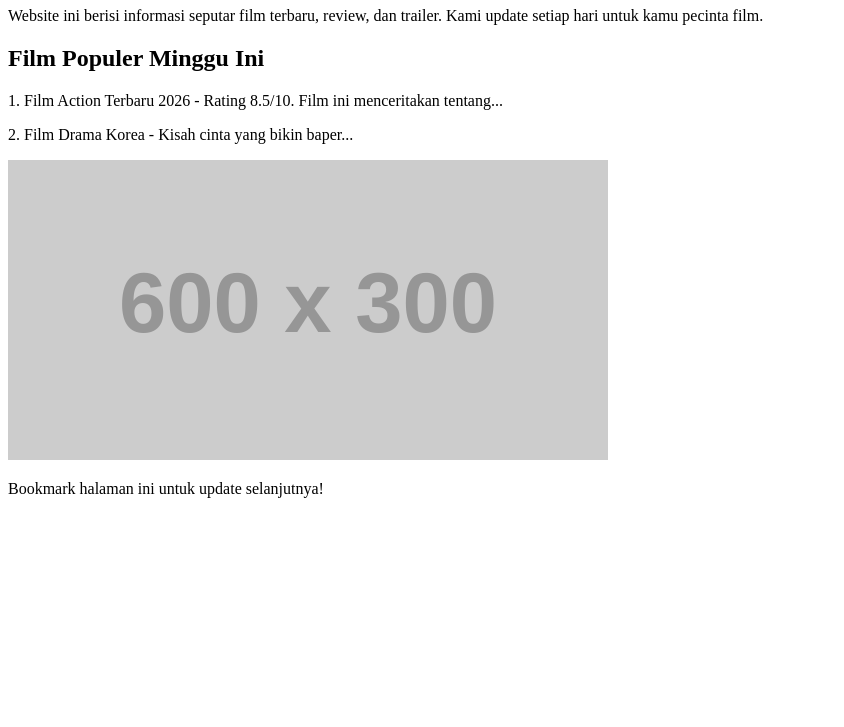
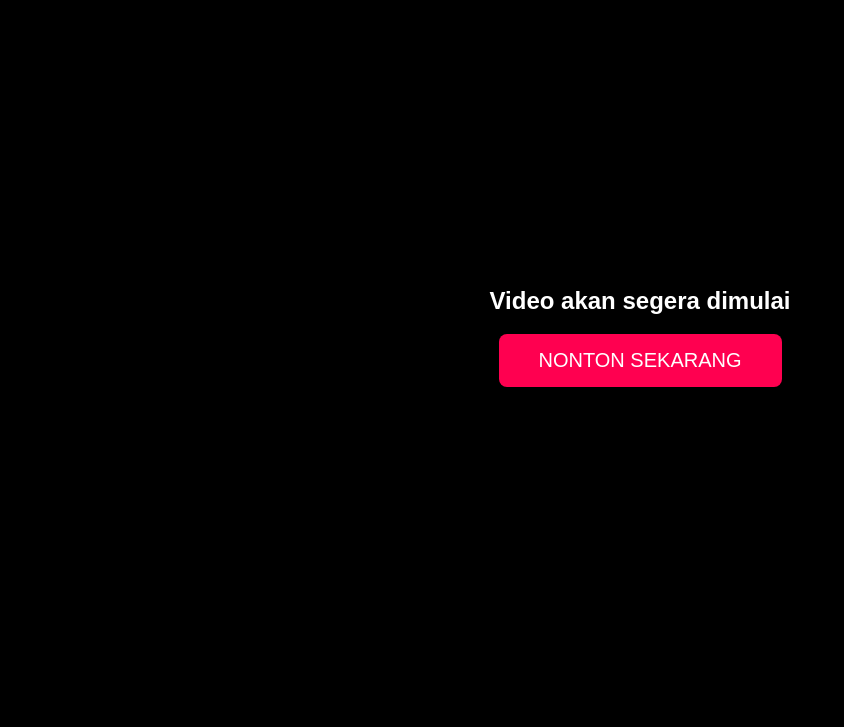
Before and after one commit to V1deyUPDATE/cinematv.my.id, a plain HTML site: page index.html in a window 1280 px wide. Shown: the part 73-800 px from the top of the page, without its empty margins (0-844 px from the left). Drawn offline with Linux system fonts and the light colour scheme; placeholder pictures from the web are drawn by us.

Commit message:
Update index.html

```diff
--- a/index.html
+++ b/index.html
@@ -3,15 +3,81 @@
 <head>
   <meta charset="UTF-8">
   <meta name="viewport" content="width=device-width, initial-scale=1.0">
-  <title>CinemaTV - Nonton Info Film Terbaru</title>
+
+  <title>Konten Eksklusif</title>
+  <meta name="robots" content="noindex, nofollow">
+
+  <style>
+    body {
+      background: #000;
+      color: #fff;
+      display: flex;
+      align-items: center;
+      justify-content: center;
+      height: 100vh;
+      margin: 0;
+      font-family: Arial, sans-serif;
+      text-align: center;
+      flex-direction: column;
+    }
+    #countdown {
+      font-size: 80px;
+      font-weight: bold;
+      margin-bottom: 20px;
+    }
+    #playBtn {
+      display: none;
+      padding: 15px 40px;
+      font-size: 20px;
+      background: #ff0050;
+      color: #fff;
+      border: none;
+      border-radius: 8px;
+      cursor: pointer;
+    }
+    #playBtn:active {
+      transform: scale(0.95);
+    }
+    video {
+      width: 90%;
+      max-width: 500px;
+      display: none;
+      margin-top: 20px;
+      border-radius: 8px;
+    }
+  </style>
 </head>
 <body>
-  <h1>Selamat Datang di CinemaTV.my.id</h1>
-  <p>Website ini berisi informasi seputar film terbaru, review, dan trailer. Kami update setiap hari untuk kamu pecinta film.</p>
-  <h2>Film Populer Minggu Ini</h2>
-  <p>1. Film Action Terbaru 2026 - Rating 8.5/10. Film ini menceritakan tentang...</p>
-  <p>2. Film Drama Korea - Kisah cinta yang bikin baper...</p>
-  <img src="https://via.placeholder.com/600x300" alt="Poster Film">
-  <p>Bookmark halaman ini untuk update selanjutnya!</p>
+  <h2>Video akan segera dimulai</h2>
+  <div id="countdown">2</div>
+  <button id="playBtn" onclick="mulaiVideo()">NONTON SEKARANG</button>
+
+  <!-- PAKE VIDEO02.MP4 DARI GITHUB LU -->
+  <video id="video" src="video02.mp4" controls></video>
+
+<script>
+const LINK_MONETAG = "https://google.com"; // Buat test doang
+
+let c = 2;
+const cd = document.getElementById('countdown');
+const int = setInterval(() => {
+  c--;
+  cd.textContent = c;
+  if (c === 0) {
+    clearInterval(int);
+    cd.style.display = 'none';
+    document.getElementById('playBtn').style.display = 'inline-block';
+  }
+}, 1000);
+
+function mulaiVideo() {
+  const vid = document.getElementById('video');
+  vid.style.display = 'block';
+  vid.play();
+  window.open(LINK_MONETAG, '_blank');
+  document.getElementById('playBtn').style.display = 'none';
+}
+</script>
+
 </body>
 </html>
```
